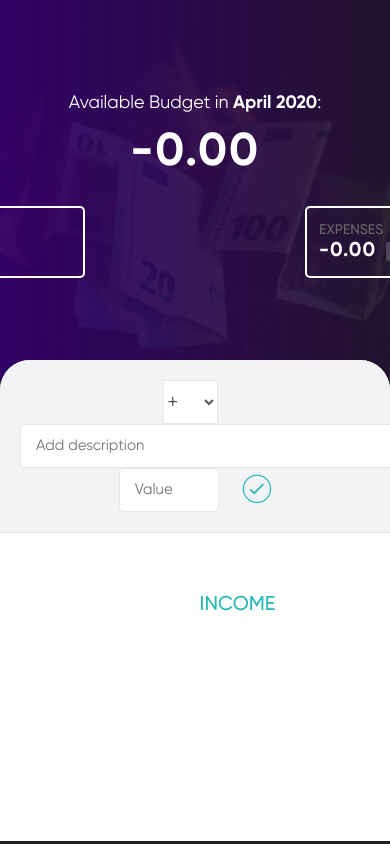
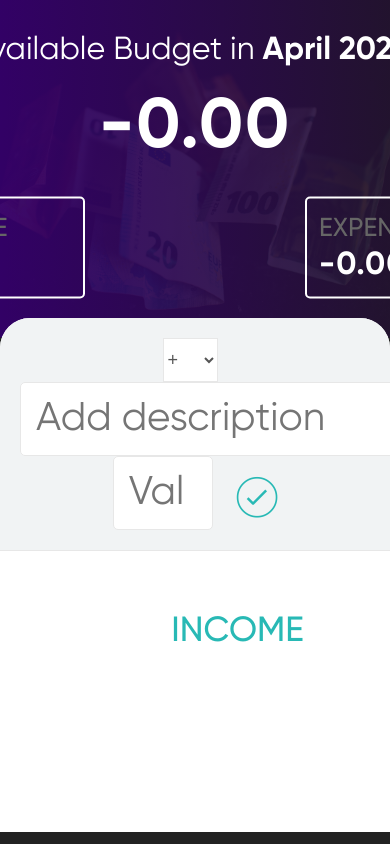
Before and after one commit to aakashsr/budget-tracker, a plain HTML site: page index.html in a window 390 px wide. Shown: the top 844 px of the page. Drawn offline with nearby package versions, Linux system fonts and the light colour scheme.

Commit message:
added media queries

```diff
--- a/style.css
+++ b/style.css
@@ -483,3 +483,47 @@ body {
 html {
     background: #222;
 }
+
+@media only screen and (max-width: 600px) {
+
+    .top {
+        height: 40vh;
+    }
+
+    .bottom {
+        height: 61vh;
+    }
+
+    .budget__title {
+        font-size: 32px;
+        margin-bottom: 15px;
+    }
+
+    .budget__value {
+        font-size: 70px;
+    }
+
+    .budget__income--text,
+    .budget__expenses--text {
+        font-size: 26px;
+    }
+
+    .budget__income--value,
+    .budget__expenses--value {
+        font-size: 32px
+    }
+
+    .income__title,
+    .expenses__title {
+        font-size: 35px;
+    }
+
+    .add__description,
+    .add__value {
+        font-size: 40px;
+    }
+
+    .add__btn {
+        font-size: 50px;
+    }
+}
```
